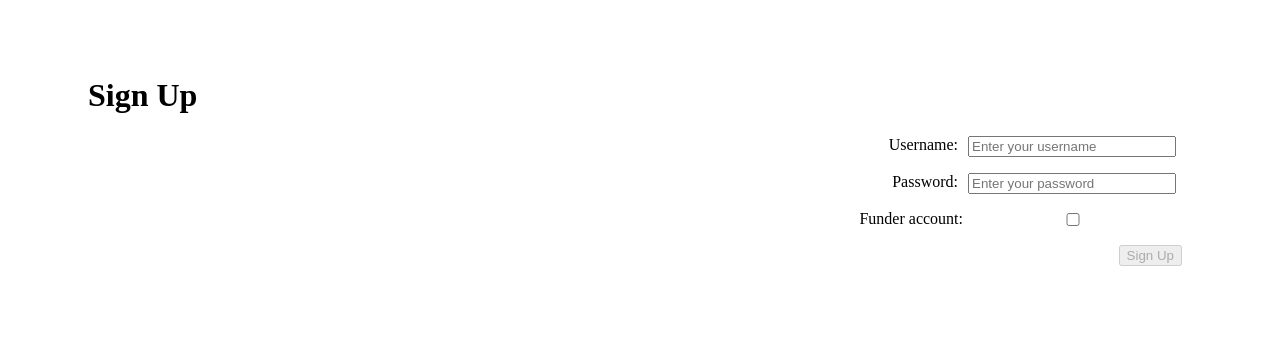
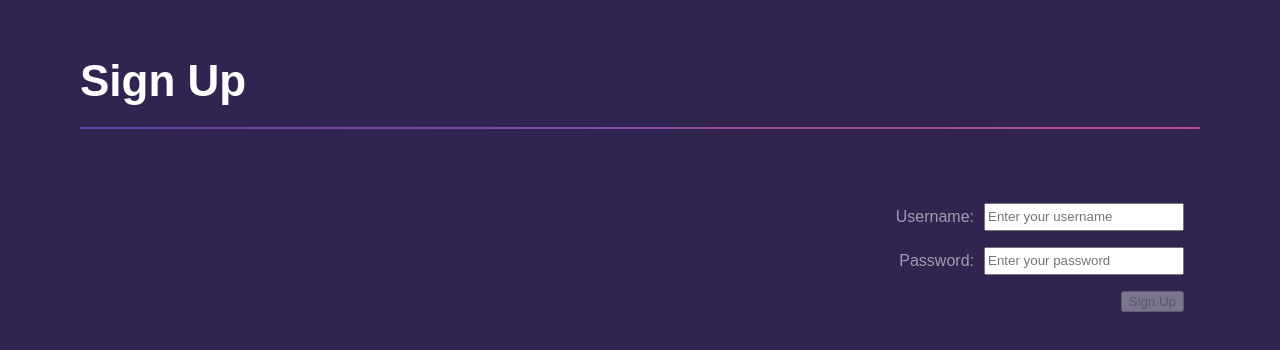
Before and after one commit to VR-Funding-Platform-tt19/Front-End, a React (Create React App) app in the folder vr-funding-app/: page /sign-up in a window 1280 px wide. Shown: the top 350 px of the page. Built offline with nearby package versions, Linux system fonts and the light colour scheme.

Commit message:
added styling for sign up

```diff
--- a/vr-funding-app/src/App.js
+++ b/vr-funding-app/src/App.js
@@ -1,6 +1,6 @@
 import React from 'react'
 
-// import './app.css'
+import './app.css'
 
 import { Switch, Route } from 'react-router-dom'
 
--- a/vr-funding-app/src/Component/SignIn.js
+++ b/vr-funding-app/src/Component/SignIn.js
@@ -19,7 +19,7 @@ const SignInPage = styled.div`
 `;
 
 const FormWrapper = styled.form`
-  .textField {
+  .inputField {
     margin: 1rem;
   }
   label {
@@ -32,9 +32,12 @@ const FormWrapper = styled.form`
     margin-left: 10px;
     flex: 0 0 200px;
   }
-  .signInButton {
+  button {
     float: right;
-    margin-right: 10px;
+    margin-left: 10px;
+  }
+  .error {
+      color: #b74e91;
   }
 `;
 
@@ -130,9 +133,11 @@ const SignIn = (props) => {
         <SignInPage>
             <h1 className="major">Sign In</h1>
             <FormWrapper onSubmit={ login }>
-            <div>{signInErrors.username}</div>
-            <div>{signInErrors.password}</div>
-            <div className='textField'>
+                <div className='inputField'>
+                    <label className='error'>{signInErrors.username}</label>
+                    <label className='error'>{signInErrors.password}</label>
+                </div>
+            <div className='inputField'>
                 <label>Username:
                     <input
                         name='username'
@@ -143,7 +148,7 @@ const SignIn = (props) => {
                     />
                 </label>
             </div>
-            <div className='textField'>
+            <div className='inputField'>
                 <label>Password:
                     <input
                         name='password'
@@ -157,7 +162,7 @@ const SignIn = (props) => {
                 <div className='forgotPassCard'>
                     {visible ? <ForgotPassword hideForgotPass={setVisible}/> : null}
                 </div>
-                <div className='signInButton'>
+                <div className='inputField'>
                     <button className='signInButton' disabled={disabled}>Sign In</button>
                     <button className='forgotPassButton' onClick={() => visible === true ? setVisible(false) : setVisible(true)}>Forgot Password</button>
                 </div>
--- a/vr-funding-app/src/Component/SignUp.js
+++ b/vr-funding-app/src/Component/SignUp.js
@@ -16,7 +16,7 @@ const SignUpPage = styled.div`
 `;
 
 const FormWrapper = styled.form`
-  .textField {
+  .inputField {
     margin: 1rem;
   }
   label {
@@ -25,13 +25,18 @@ const FormWrapper = styled.form`
     justify-content: flex-end;
     text-align: right;
   }
-  input {
+  .textBox {
     margin-left: 10px;
     flex: 0 0 200px;
   }
-  .signUpButton {
+  .checkBox {
+      margin-top: 8px;
+  }
+  button {
     float: right;
-    margin-right: 10px;
+  }
+  .error {
+      color: #b74e91;
   }
 `;
 
@@ -116,12 +121,14 @@ const SignUp = () => {
 
 
     return (
-    <SignUpPage>
+        <SignUpPage>
         <h1 className="major">Sign Up</h1>
         <FormWrapper onSubmit={signUpSubmit}>
-            <div>{signUpErrors.username}</div>
-            <div>{signUpErrors.password}</div>
-            <div className='textField'>
+            <div className='inputField'>
+                <label className='error'>{signUpErrors.username}</label>
+                <label className='error'>{signUpErrors.password}</label>
+            </div>
+            <div className='inputField'>
                 <label>Username:
                     <input
                         name='username'
@@ -129,10 +136,11 @@ const SignUp = () => {
                         value={signUpForm.username}
                         onChange={inputChange}
                         placeholder='Enter your username'
+                        className='textBox'
                     />
                 </label>
             </div>
-            <div className='textField'>
+            <div className='inputField'>
                 <label>Password:
                     <input
                         name='password'
@@ -140,23 +148,24 @@ const SignUp = () => {
                         value={signUpForm.password}
                         onChange={inputChange}
                         placeholder='Enter your password'
+                        className='textBox'
                     />
                 </label>
             </div>
-            <div className='textField'>
+            {/* <div className='inputField'>
                 <label>Funder account:
                     <input
                         name='funder'
                         type='checkbox'
                         checked={signUpForm.funder}
                         onChange={inputChange}
+                        className='checkBox'
                     />
                 </label>
-            </div>
-            <div className='signUpButton'>
+            </div> */}
+            <div className='inputField'>
                 <button className='signInButton' disabled={disabled}>Sign Up</button>
             </div>
-
         </FormWrapper>
     </SignUpPage>
     )
--- a/vr-funding-app/src/app.css
+++ b/vr-funding-app/src/app.css
@@ -55,18 +55,6 @@ body {
 mark {
 	background-color: transparent;
 	color: inherit;
-}
-
-input::-moz-focus-inner {
-	border: 0;
-	padding: 0;
-}
-
-input, select, textarea {
-	-moz-appearance: none;
-	-webkit-appearance: none;
-	-ms-appearance: none;
-	appearance: none;
 }
 
 /* Basic */
```
